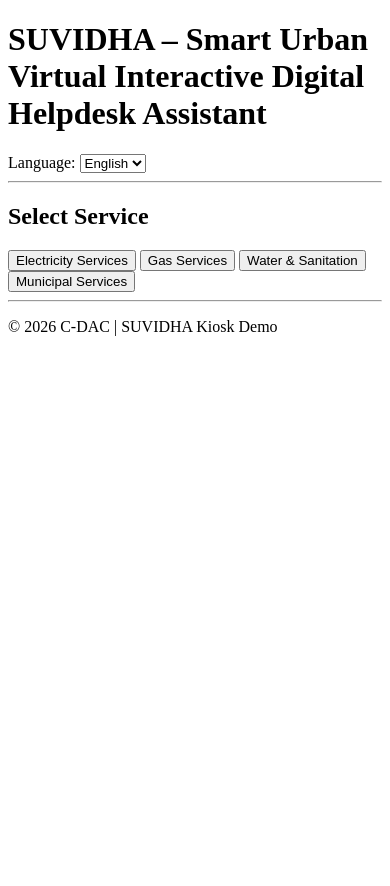
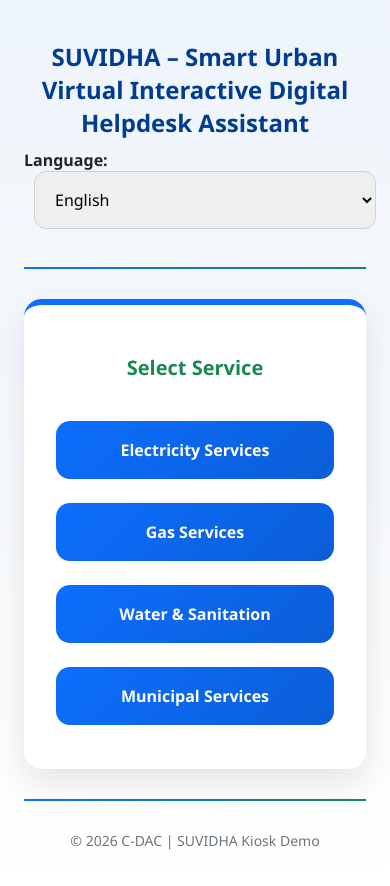
Before and after one commit to vaishnavi783/suvidha-kiosk, a plain HTML site: page index.html in a window 390 px wide. Before the commit the page ends 844 px from the top, so only its background shows below. Drawn offline with Linux system fonts and the light colour scheme.

Commit message:
Refactor CSS for SUVIDHA Kiosk UI
Signed-off-by: G. VAISHNAVI <vaishnavigk41@gmail.com>

```diff
--- a/style.css
+++ b/style.css
@@ -1,101 +1,153 @@
-<!DOCTYPE html>
-<html lang="en">
-<head>
-  <meta charset="UTF-8">
-  <title>SUVIDHA Civic Services Kiosk</title>
+/* =========================
+   SUVIDHA – GOVERNMENT KIOSK UI
+   ========================= */
 
-  <!-- CSS File -->
-  <link rel="stylesheet" href="style.css">
-</head>
+* {
+  box-sizing: border-box;
+  font-family: "Segoe UI", Roboto, Arial, sans-serif;
+}
 
-<body>
+/* ===== PAGE BASE ===== */
+body {
+  margin: 0;
+  padding: 24px;
+  background: linear-gradient(180deg, #eef4fb, #ffffff);
+  color: #1c1c1c;
+}
 
-<h1>SUVIDHA – Smart Urban Virtual Interactive Digital Helpdesk Assistant</h1>
+/* ===== HEADER ===== */
+h1 {
+  text-align: center;
+  color: #003c8f; /* Govt Blue */
+  font-size: 30px;
+  margin-bottom: 10px;
+}
 
-<label>Language:</label>
-<select>
-  <option>English</option>
-  <option>தமிழ்</option>
-  <option>हिंदी</option>
-</select>
+hr {
+  border: none;
+  height: 2px;
+  background: linear-gradient(to right, #0d6efd, #198754);
+  margin: 24px 0;
+}
 
-<hr>
+/* ===== LANGUAGE BAR ===== */
+label {
+  font-weight: 600;
+  color: #212529;
+}
 
-<div id="home">
-  <h2>Select Service</h2>
-  <button onclick="openSection('electricity')">Electricity Services</button>
-  <button onclick="openSection('gas')">Gas Services</button>
-  <button onclick="openSection('water')">Water & Sanitation</button>
-  <button onclick="openSection('municipal')">Municipal Services</button>
-</div>
+select {
+  padding: 12px 16px;
+  font-size: 16px;
+  border-radius: 10px;
+  border: 1px solid #adb5bd;
+  margin-left: 10px;
+}
 
-<div id="electricity" style="display:none">
-  <h2>Electricity Services</h2>
-  <input type="text" placeholder="Consumer Number"><br><br>
-  <button>View Bill</button>
-  <button>Pay Bill</button>
-  <button>New Connection Request</button>
-  <button onclick="openSection('complaint')">Register Complaint</button><br><br>
-  <button onclick="goHome()">Back</button>
-</div>
+/* ===== MAIN KIOSK CARDS ===== */
+#home,
+#electricity,
+#gas,
+#water,
+#municipal,
+#complaint {
+  max-width: 900px;
+  margin: 30px auto;
+  padding: 32px;
+  background: #ffffff;
+  border-radius: 18px;
+  box-shadow: 0 14px 35px rgba(0, 0, 0, 0.1);
+  border-top: 6px solid #0d6efd;
+}
 
-<div id="gas" style="display:none">
-  <h2>Gas Services</h2>
-  <input type="text" placeholder="Gas Consumer ID"><br><br>
-  <button>Check Booking Status</button>
-  <button>Pay Gas Bill</button>
-  <button onclick="openSection('complaint')">Register Complaint</button><br><br>
-  <button onclick="goHome()">Back</button>
-</div>
+/* ===== SECTION TITLES ===== */
+h2 {
+  text-align: center;
+  color: #198754; /* Govt Green */
+  font-size: 24px;
+  margin-bottom: 28px;
+}
 
-<div id="water" style="display:none">
-  <h2>Water & Sanitation</h2>
-  <input type="text" placeholder="Water Connection ID"><br><br>
-  <button>View Water Bill</button>
-  <button>Pay Bill</button>
-  <button>Report Leakage</button>
-  <button onclick="openSection('complaint')">Register Complaint</button><br><br>
-  <button onclick="goHome()">Back</button>
-</div>
+/* ===== INPUT FIELDS ===== */
+input[type="text"],
+textarea,
+select {
+  width: 100%;
+  padding: 16px;
+  font-size: 16px;
+  border-radius: 12px;
+  border: 1px solid #ced4da;
+  margin-bottom: 14px;
+}
 
-<div id="municipal" style="display:none">
-  <h2>Municipal Services</h2>
-  <button>Property Tax Payment</button>
-  <button>Birth / Death Certificate</button>
-  <button>Waste Management Complaint</button>
-  <button onclick="openSection('complaint')">Register Grievance</button><br><br>
-  <button onclick="goHome()">Back</button>
-</div>
+textarea {
+  min-height: 140px;
+  resize: none;
+}
 
-<div id="complaint" style="display:none">
-  <h2>Complaint / Grievance Registration</h2>
+input[type="file"] {
+  font-size: 15px;
+}
 
-  <label>Department:</label>
-  <select>
-    <option>Electricity</option>
-    <option>Gas</option>
-    <option>Water</option>
-    <option>Municipal</option>
-  </select><br><br>
+/* ===== BUTTONS (TOUCH FRIENDLY) ===== */
+button {
+  width: 100%;
+  padding: 20px;
+  margin: 12px 0;
+  font-size: 18px;
+  font-weight: 600;
+  border-radius: 14px;
+  border: none;
+  background: linear-gradient(135deg, #0d6efd, #0b5ed7);
+  color: #ffffff;
+  cursor: pointer;
+  transition: all 0.25s ease;
+}
 
-  <textarea placeholder="Describe your issue"></textarea><br><br>
+/* Hover feedback */
+button:hover {
+  transform: scale(1.03);
+  background: linear-gradient(135deg, #084298, #052c65);
+}
 
-  <label>Upload Document:</label>
-  <input type="file"><br><br>
+/* ===== SUBMIT COMPLAINT (HIGHLIGHT) ===== */
+#submitComplaint {
+  background: linear-gradient(135deg, #198754, #146c43);
+}
 
-  <button>Submit Complaint</button>
+#submitComplaint:hover {
+  background: linear-gradient(135deg, #146c43, #0f5132);
+}
 
-  <p>Complaint ID will be generated after submission.</p>
+/* ===== BACK BUTTON ===== */
+button[onclick*="goHome"] {
+  background: linear-gradient(135deg, #6c757d, #495057);
+}
 
-  <button onclick="goHome()">Back</button>
-</div>
+button[onclick*="goHome"]:hover {
+  background: linear-gradient(135deg, #495057, #343a40);
+}
 
-<hr>
+/* ===== FOOTER ===== */
+p {
+  text-align: center;
+  font-size: 14px;
+  color: #6c757d;
+  margin-top: 30px;
+}
 
-<p>© 2026 C-DAC | SUVIDHA Kiosk Demo</p>
+/* ===== RESPONSIVE KIOSK MODE ===== */
+@media (max-width: 768px) {
+  h1 {
+    font-size: 24px;
+  }
 
-<!-- JavaScript File -->
-<script src="script.js"></script>
+  h2 {
+    font-size: 20px;
+  }
 
-</body>
-</html>
+  button {
+    font-size: 16px;
+    padding: 18px;
+  }
+}
```
